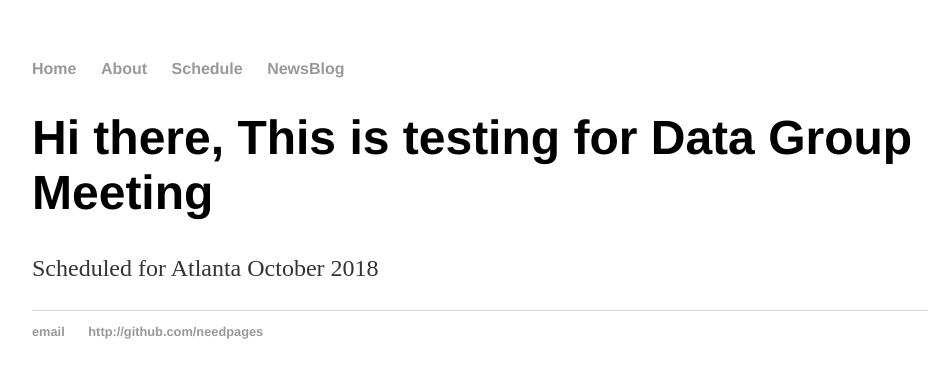
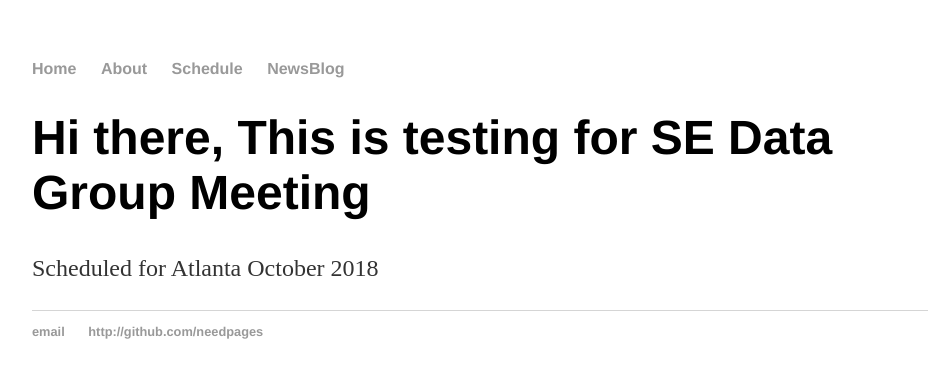
Before and after one commit to needpages/needpages.github.io, a Jekyll site: the page built from index.html, in a window 1280 px wide. Shown: the top 378 px of the page, without its empty margins (160-1102 px from the left). Built offline with Jekyll 4.4.1, drawn with Linux system fonts in a browser that asks for light colours.

Commit message:
add SE to title

```diff
--- a/index.html
+++ b/index.html
@@ -3,7 +3,7 @@ layout: default
 title: Data Group, GithubTesting
 ---
 <div class="blurb">
-        		<h1>Hi there, This is testing for Data Group Meeting</h1>
+        		<h1>Hi there, This is testing for SE Data Group Meeting</h1>
 				<p>Scheduled for Atlanta October 2018</p>
     		</div><!-- /.blurb -->
 		</div><!-- /.container -->
```
